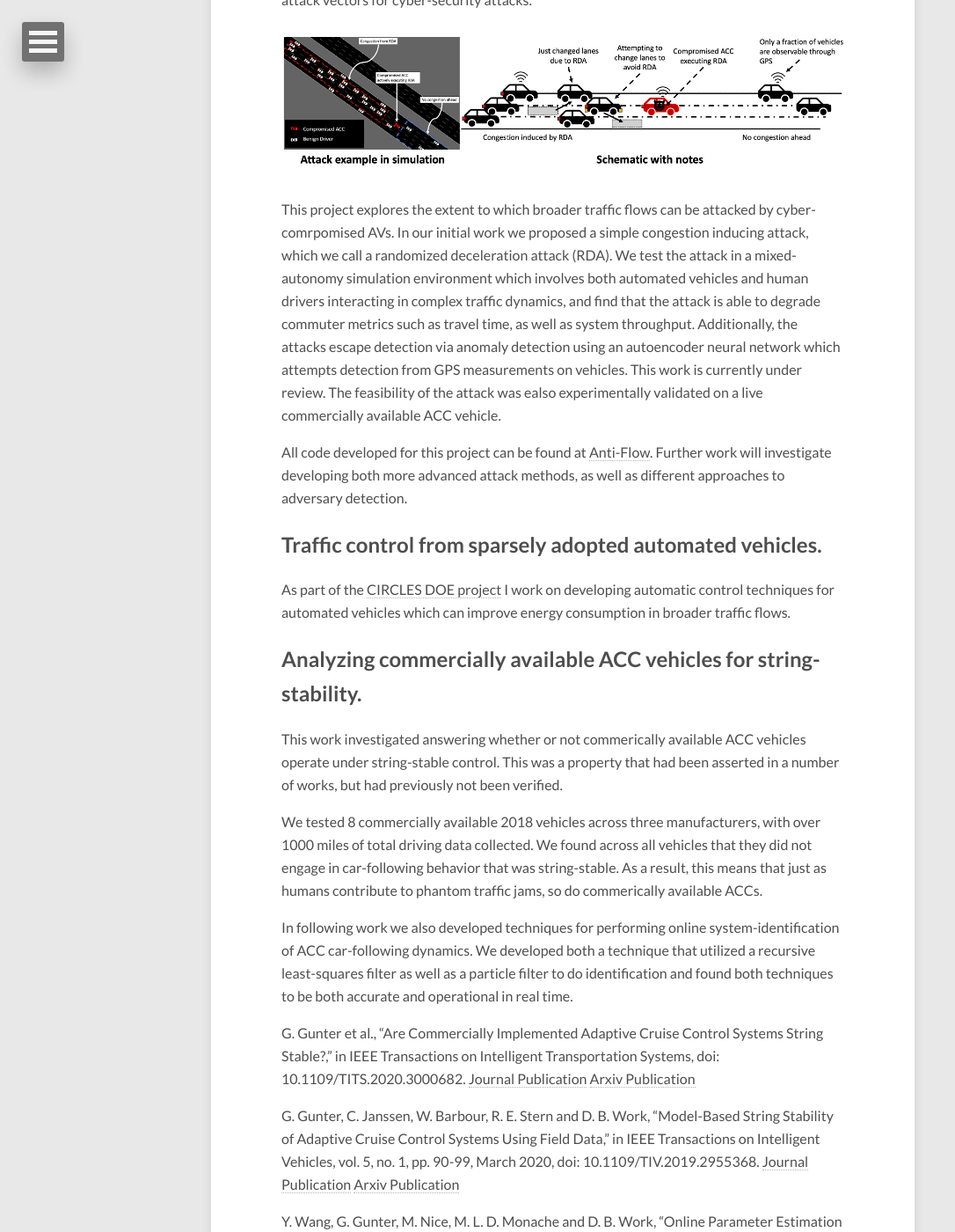
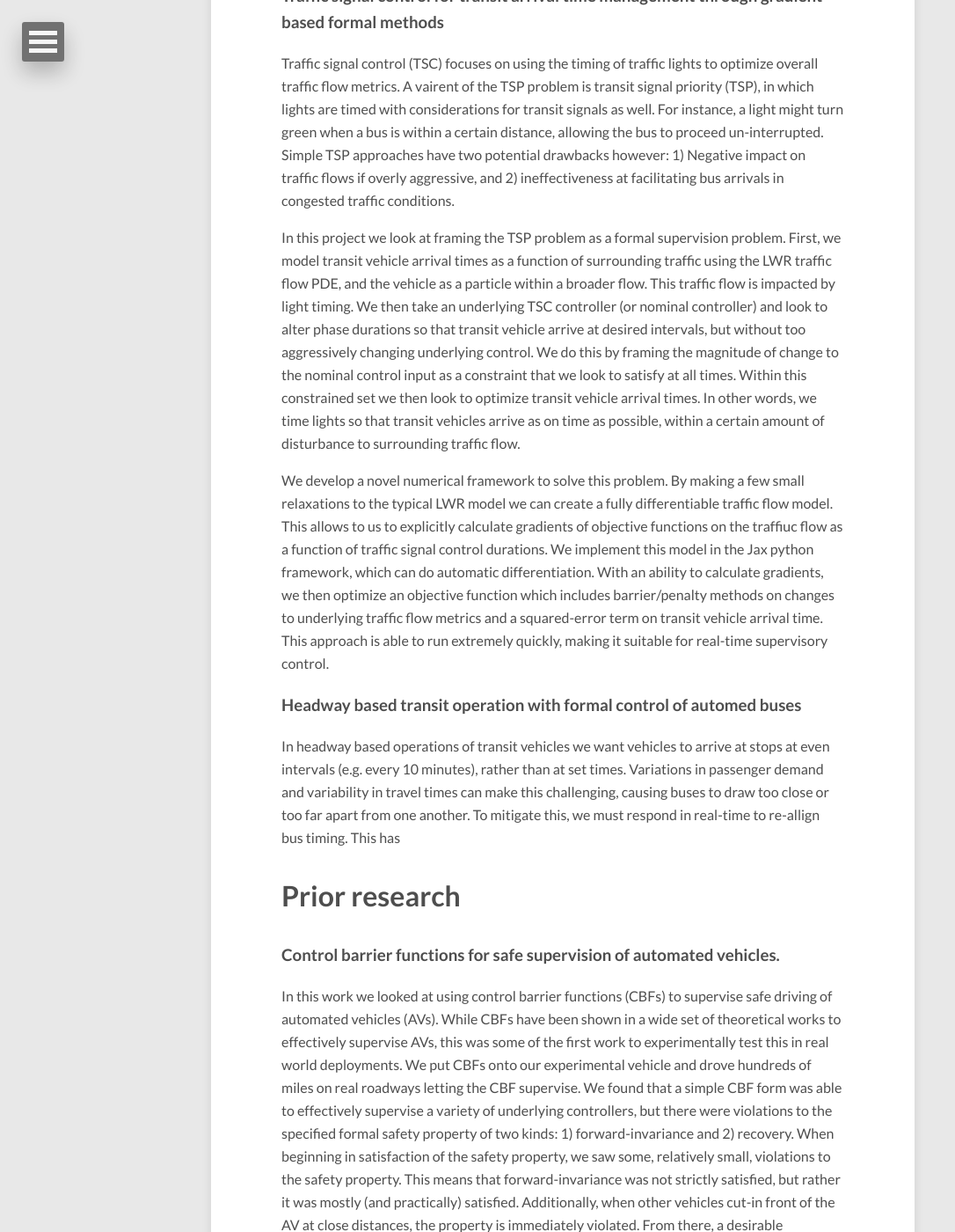
Before and after one commit to georgegunter/georgegunter.github.io, a Jekyll site: the page built from research/index.md, in a window 1280 px wide and 1400 px high, scrolled down 696 px. Shown: the whole window at 88% size, without its empty margins (0-1086 px from the left). Built offline with Jekyll 4.4.1, drawn with Linux system fonts in a browser that asks for light colours; nearby versions of some CDN libraries; some of the changed text lies outside the part shown.

Commit message:
Updated research statement

```diff
--- a/research/index.md
+++ b/research/index.md
@@ -6,7 +6,43 @@ image:
 comments: false
 modified: 2018-01-27
 ---
-## Cyber attacks on traffic with automated vehicles.
+# Current research
+
+My current work is focused on building formal methods for real-time control and operation of transportation systems.
+
+
+### Traffic signal control for transit arrival time management through gradient based formal methods
+
+Traffic signal control (TSC) focuses on using the timing of traffic lights to optimize overall traffic flow metrics. A vairent of the TSP problem is transit signal priority (TSP), in which lights are timed with considerations for transit signals as well. For instance, a light might turn green when a bus is within a certain distance, allowing the bus to proceed un-interrupted. Simple TSP approaches have two potential drawbacks however: 1) Negative impact on traffic flows if overly aggressive, and 2) ineffectiveness at facilitating bus arrivals in congested traffic conditions.
+
+In this project we look at framing the TSP problem as a formal supervision problem. First, we model transit vehicle arrival times as a function of surrounding traffic using the LWR traffic flow PDE, and the vehicle as a particle within a broader flow. This traffic flow is impacted by light timing. We then take an underlying TSC controller (or nominal controller) and look to alter phase durations so that transit vehicle arrive at desired intervals, but without too aggressively changing underlying control. We do this by framing the magnitude of change to the nominal control input as a constraint that we look to satisfy at all times. Within this constrained set we then look to optimize transit vehicle arrival times. In other words, we time lights so that transit vehicles arrive as on time as possible, within a certain amount of disturbance to surrounding traffic flow.
+
+
+We develop a novel numerical framework to solve this problem. By making a few small relaxations to the typical LWR model we can create a fully differentiable traffic flow model. This allows to us to explicitly calculate gradients of objective functions on the traffiuc flow as a function of traffic signal control durations. We implement this model in the Jax python framework, which can do automatic differentiation. With an ability to calculate gradients, we then optimize an objective function which includes barrier/penalty methods on changes to underlying traffic flow metrics and a squared-error term on transit vehicle arrival time. This approach is able to run extremely quickly, making it suitable for real-time supervisory control.
+
+
+
+
+### Headway based transit operation with formal control of automed buses
+
+
+In headway based operations of transit vehicles we want vehicles to arrive at stops at even intervals (e.g. every 10 minutes), rather than at set times. Variations in passenger demand and variability in travel times can make this challenging, causing buses to draw too close or too far apart from one another. To mitigate this, we must respond in real-time to re-allign bus timing. This has
+
+
+
+
+# Prior research
+
+### Control barrier functions for safe supervision of automated vehicles.
+
+In this work we looked at using control barrier functions (CBFs) to supervise safe driving of automated vehicles (AVs). While CBFs have been shown in a wide set of theoretical works to effectively supervise AVs, this was some of the first work to experimentally test this in real world deployments. We put CBFs onto our experimental vehicle and drove hundreds of miles on real roadways letting the CBF supervise. We found that a simple CBF form was able to effectively supervise a variety of underlying controllers, but there were violations to the specified formal safety property of two kinds: 1) forward-invariance and 2) recovery. When beginning in satisfaction of the safety property, we saw some, relatively small, violations to the safety property. This means that forward-invariance was not strictly satisfied, but rather it was mostly (and practically) satisfied. Additionally, when other vehicles cut-in front of the AV at close distances, the property is immediately violated. From there, a desirable robustness property of good supervisory algorithms is recovery: that the system is always moving back towards safety. Again, we found this to not be strictly true.
+
+After the initial work on deployment of CBFs we expanded our work to higher-order CBFs (HO-CBFs). When adopting a higher-order dynamical model of an AV, one that includes control lag, original formulations of CBFs were no longer correct. An HO-CBF formulation fixes this. However, the HO-CBF aslo induces a need to do higher-order derivative estimation, something that is known to induce measurement error. We deployed a formulation of the HO-CBF that does lvie derivative estimation and measured it's performance. Interestingly, despite a more accurate dynamical model forumlation, the HO-CBF performed similarly to the original CBF. We beleive this was due to the presence of estimation error. This raises interesting questions about the tradeoff between increased model accuracy and induced measurement error in designing formal methods approaches.
+
+
+
+
+### Cyber attacks on traffic with automated vehicles.
 
 Vehicles with automated features are becoming increasingly present in traffic, such as adaptive cruise control (ACC) which manages a vehicle's speed in relation to vehicles ahead of it, effectively taking over a significant portion of the driving task. These technologies are expected to make traffic flows safer and more efficient, but they also introduce expanding attack vectors for cyber-security attacks.
 
@@ -19,11 +55,11 @@ This project explores the extent to which broader traffic flows can be attacked
 All code developed for this project can be found at [Anti-Flow](https://github.com/georgegunter/Anti-Flow). Further work will investigate developing both more advanced attack methods, as well as different approaches to adversary detection.
 
 
-## Traffic control from sparsely adopted automated vehicles.
+### Traffic control from sparsely adopted automated vehicles.
 
 As part of the [CIRCLES DOE project](https://circles-consortium.github.io/) I work on developing automatic control techniques for automated vehicles which can improve energy consumption in broader traffic flows.
 
-## Analyzing commercially available ACC vehicles for string-stability.
+### Analyzing commercially available ACC vehicles for string-stability.
 
 This work investigated answering whether or not commerically available ACC vehicles operate under string-stable control. This was a property that had been asserted in a number of works, but had previously not been verified.
 
```
Also changed, not shown: images/CBF_testing_distribution.png (added), images/Formal_supervisor_design_pipeline.png (added), images/GeorgeGunterHeadshot.jpg (deleted), images/George_Headshot_LoRes.jpg (added), images/vsl_30mph_fromVU1.png (added), 4 other files.
